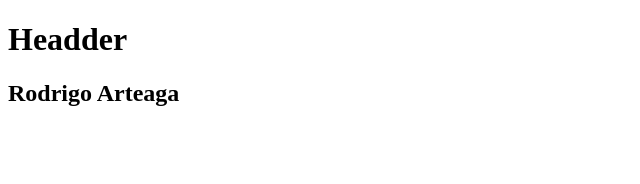
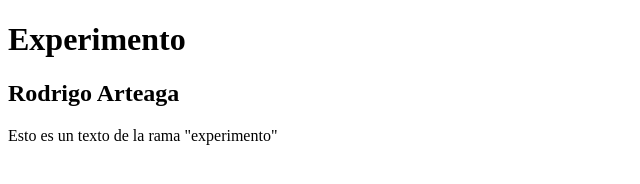
Before and after one commit to RodrigoMArteaga/Prueba, a plain HTML site: page index.html in a window 1280 px wide. Shown: the whole page, without its empty margins (0-640 px from the left). Drawn offline with Linux system fonts and the light colour scheme.

Commit message:
Se agregó texto a la rama experimento

```diff
--- a/index.html
+++ b/index.html
@@ -9,11 +9,15 @@
 <body>
 
     <header>
-        <h1>Headder</h1>
+        <h1>Experimento</h1>
     </header>
 
     <div class="container">
         <h2>Rodrigo Arteaga</h2>
     </div>
+
+    <footer>
+        <p>Esto es un texto de la rama "experimento"</p>
+    </footer>
 </body>
 </html>
```
